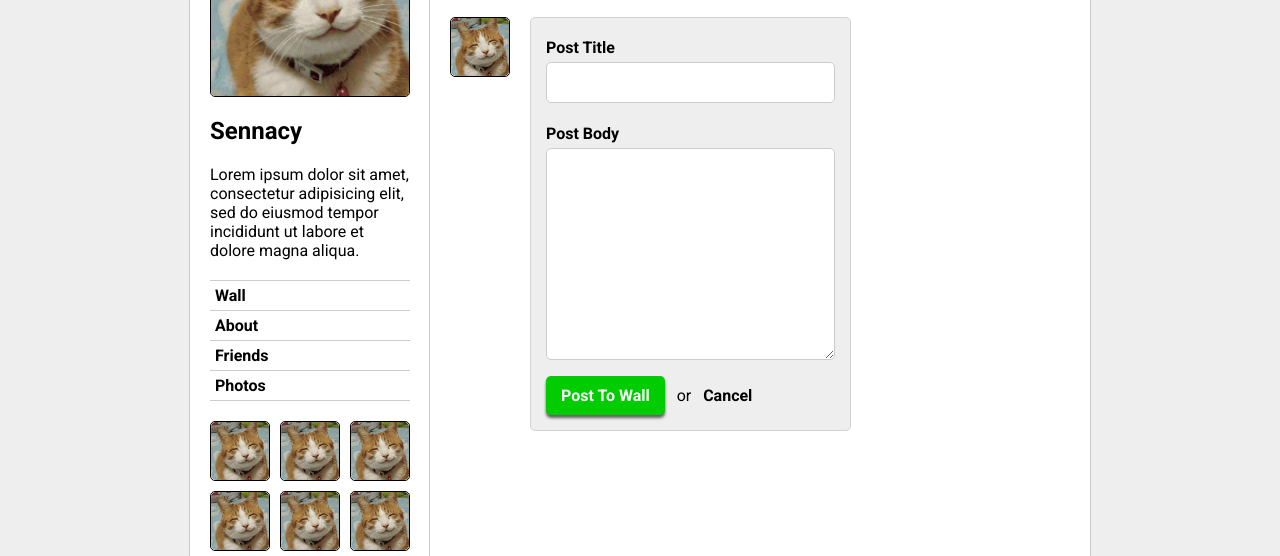
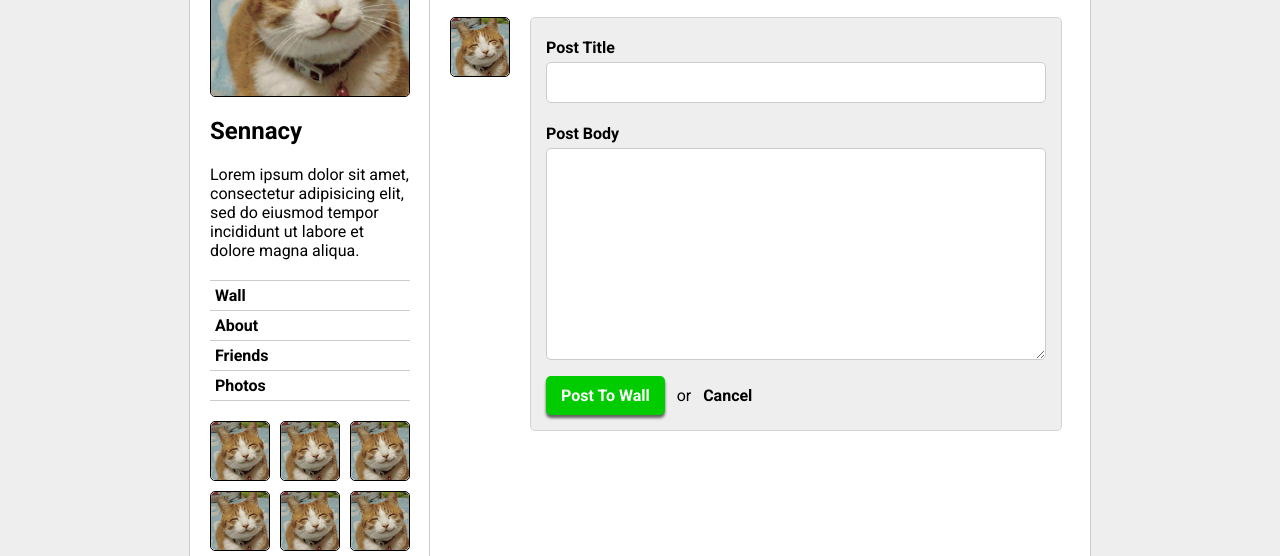
Before and after one commit to mrkchoi/W6D2, a plain HTML site: page css_project/09-forms.html in a window 1280 px wide. Shown: the part 244-800 px from the top of the page. Drawn offline with Linux system fonts and the light colour scheme.

Commit message:
Complete CSS Friends Phase 9/ 2

```diff
--- a/css_project/css/09-forms.css
+++ b/css_project/css/09-forms.css
@@ -8,6 +8,7 @@
 }
 .form {
   float: left;
+  width: calc(100% - 120px);
   background-color:  #eee;
   display: flex;
   flex-direction: column;
@@ -26,6 +27,11 @@
   padding: 10px;
   margin-bottom: 16px;
 }
+
+.input:focus {
+  border: 1px solid #0c0;
+}
+
 .submit input {
   font-weight: bold;
   color: white;
```
